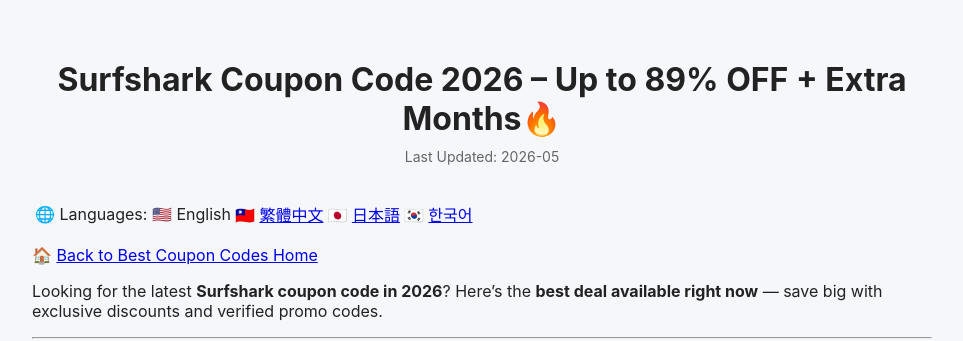
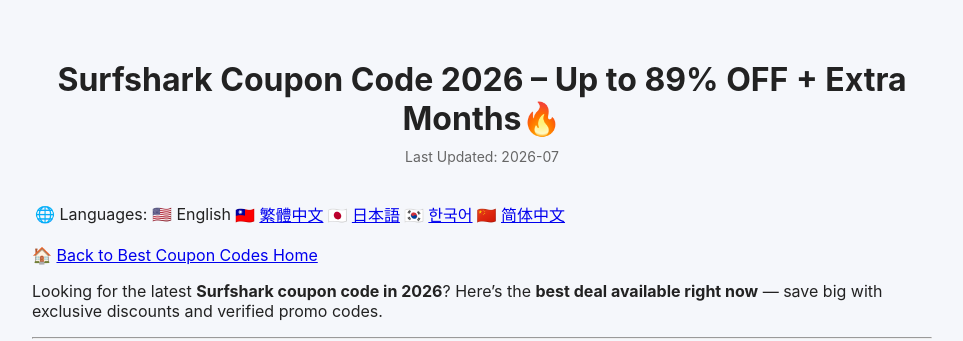
Before and after one commit to BestCouponCodes/best-coupon-codes, a Jekyll site: the page built from surfshark-coupon-code.md, in a window 1280 px wide and 900 px high. Shown: the top 341 px of the window, without its empty margins (158-1121 px from the left). Built offline with Jekyll 4.4.1, drawn with Linux system fonts in a browser that asks for light colours; some of the changed text lies outside the part shown.

Commit message:
Fix last modified date and language links
Updated last modified date and corrected language links.

```diff
--- a/surfshark-coupon-code.md
+++ b/surfshark-coupon-code.md
@@ -3,11 +3,12 @@ layout: default
 title: Surfshark Coupon Code 2026 – Up to 89% OFF + Extra Months🔥
 description: "Get the latest Surfshark coupon code for 2026. Find verified promo codes, discounts, and deals for secure VPN services."
 lang: en
-last_modified_at: 2026-05-04
+last_modified_at: 2026-07-02
 ---
 
 
-🌐 Languages: 🇺🇸 English | 🇹🇼 [繁體中文]({{ site.baseurl }}/surfshark-coupon-code-zh/) | 🇯🇵 [日本語]({{ site.baseurl }}/surfshark-coupon-code-ja/) | 🇰🇷 [한국어]({{ site.baseurl }}/surfshark-coupon-code-ko/)
+🌐 Languages: 🇺🇸 English | 🇹🇼 [繁體中文]({{ site.baseurl }}/protonvpn-coupon-code-zh/) | 🇯🇵 [日本語]({{ site.baseurl }}/protonvpn-coupon-code-ja/) | 🇰🇷 [한국어]({{ site.baseurl }}/protonvpn-coupon-code-ko/) | 🇨🇳 [简体中文]({{ site.baseurl }}/protonvpn-coupon-code-cn/)
+
 
 🏠 [Back to Best Coupon Codes Home]({{ site.baseurl }}/)
 
```
Also changed, not shown: other parts of surfshark-coupon-code.md (+1 -1 lines).
